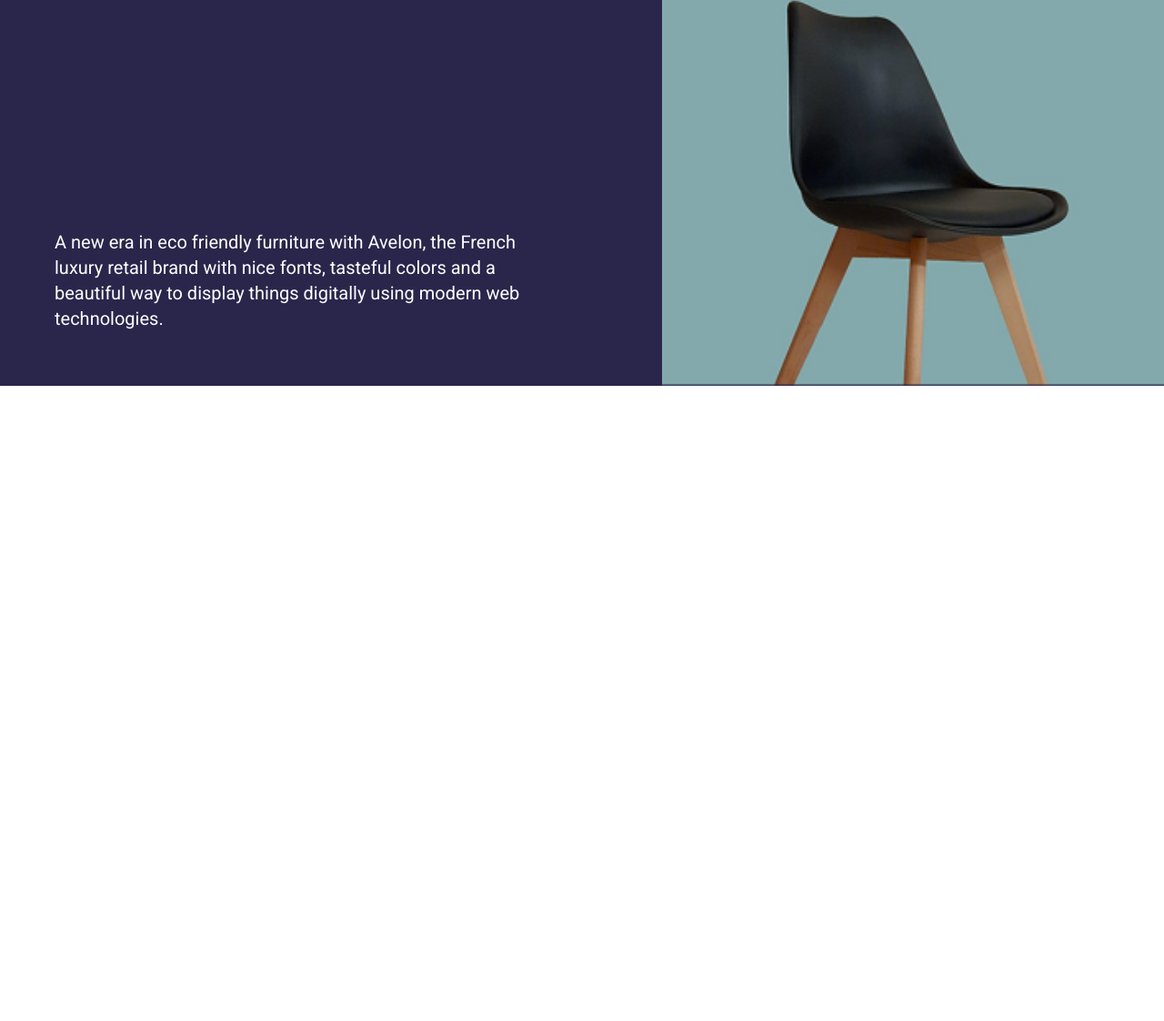
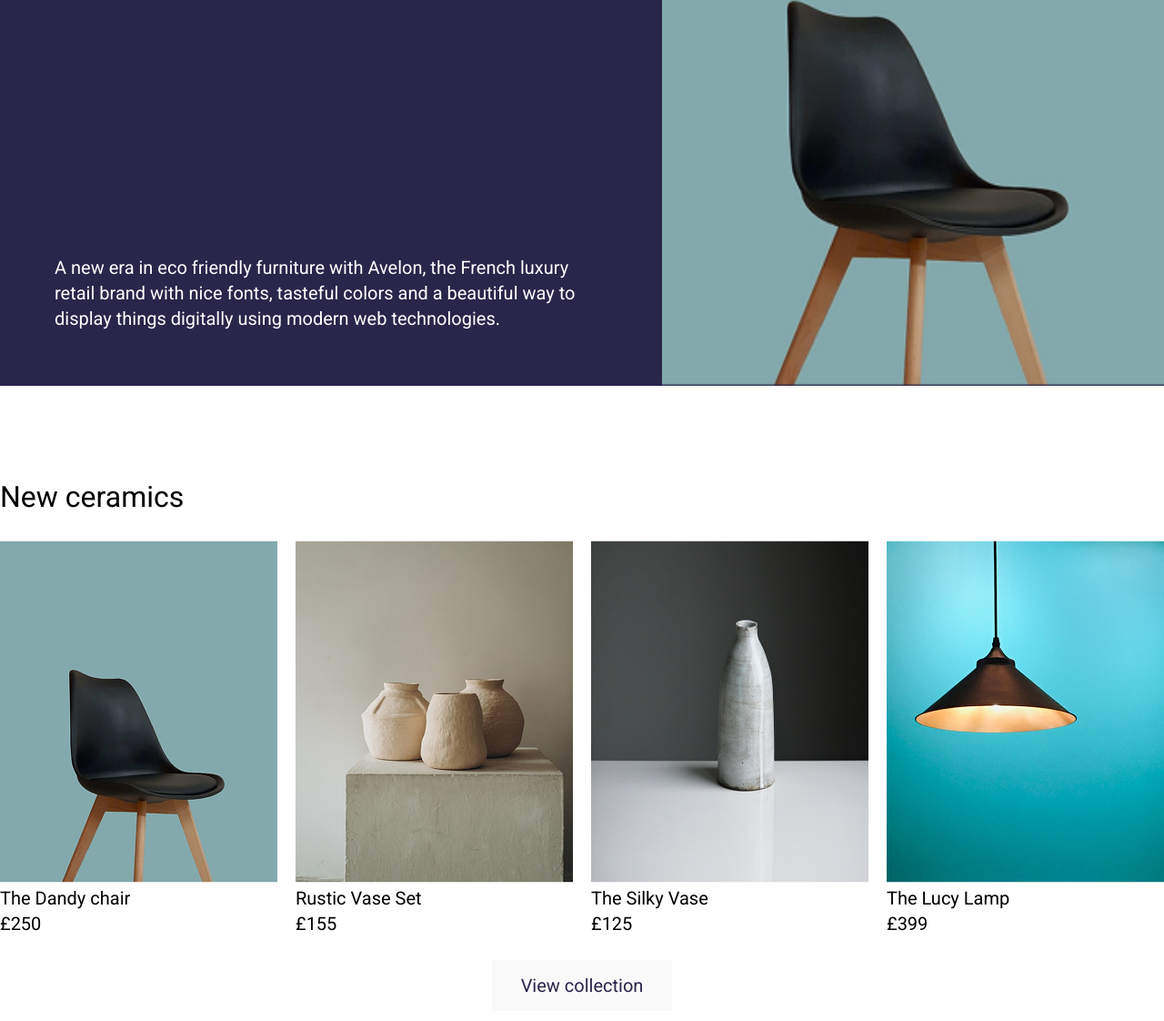
Before and after one commit to An72ty/Avion_, a plain HTML site: page index.html in a window 1280 px wide. Shown: the part 359-1481 px from the top of the page at 91% size. Before the commit the page ends 808 px from the top, so only its background shows below. Drawn offline with Linux system fonts and the light colour scheme.

Commit message:
added shop section

```diff
--- a/css/styles.css
+++ b/css/styles.css
@@ -1,6 +1,10 @@
 body {
     margin-left: calc(50% - 720px);
     margin-right: calc(50% - 720px);
+}
+
+main {
+    padding: 0px 80px 0px 80px;
 }
 
 #logo, .nav-item, h1, p {
@@ -14,8 +18,16 @@ body {
     font-size: 20px;
 }
 
+a {
+    text-decoration: none;
+}
+
 h1 {
     font-size: 32px;
+}
+
+.sep {
+    margin-top: 100px;
 }
 
 
@@ -63,7 +75,7 @@ nav {
 
 #brand {
     background: #2A254B url("/images/chair.png") no-repeat right / contain;
-    margin: 25px 80px;
+    margin: 25px 0px;
     padding: 60px 48% 60px 60px;
     height: 70vh;
     display: flex;
@@ -78,7 +90,6 @@ nav {
 .btn {
     border: none;
     padding: 16px 32px;
-    color: #ffffff;
     font-family: Roboto;
     font-weight: 400;
     font-size: 20px;
@@ -86,16 +97,40 @@ nav {
     letter-spacing: 0%;
     flex: auto;
     transition: 200ms;
+    /* display: block; */
+    text-align: center;
 }
 
 .btn.primary:hover {
     box-shadow:0 0 20px #9186db;
 }
 
+.btn.secondary:hover {
+    box-shadow:0 0 20px #aaaaaa;
+}
+
 .primary {
+    color: #ffffff;
     background-color: #F9F9F926;
+}
+
+.secondary {
+    color: #2A254B;
+    background-color: #F9F9F9;
 }
 
 p.brand {
     margin-top: auto;
 }
+
+.shop {
+    margin: 25px 0px;
+    display: flex;
+    gap: 40px 20px;
+    flex-wrap: wrap;
+    justify-content: space-between;
+}
+
+.shop-btn {
+    margin: auto;
+}
--- a/index.html
+++ b/index.html
@@ -31,12 +31,36 @@
         <section id="brand">
             <h1 class="white">The furniture brand for the future, with timeless designs</h1>
             <div>
-                <button class="btn primary">View collection</button>
+                <a href="" class="btn primary">View collection</a>
             </div>
             <p class="white brand">A new era in eco friendly furniture with Avelon, the French luxury retail brand
                 with nice fonts, tasteful colors and a beautiful way to display things digitally
                 using modern web technologies.</p>
         </section>
+        <h1 class="sep">New ceramics</h1>
+        <section class="shop">
+            <div class="shop-item">
+                <img src="images/chair.png" alt="Chair image" class="shop-item-preview">
+                <p>The Dandy chair</p>
+                <p>£250</p>
+            </div>
+            <div class="shop-item">
+                <img src="images/vase_set.png" alt="Chair image" class="shop-item-preview">
+                <p>Rustic Vase Set</p>
+                <p>£155</p>
+            </div>
+            <div class="shop-item">
+                <img src="images/vase.png" alt="Chair image" class="shop-item-preview">
+                <p>The Silky Vase</p>
+                <p>£125</p>
+            </div>
+            <div class="shop-item">
+                <img src="images/lamp.png" alt="Chair image" class="shop-item-preview">
+                <p>The Lucy Lamp</p>
+                <p>£399</p>
+            </div>
+            <div class="shop-btn"><a href="" class="btn secondary">View collection</a></div>
+        </section>
     </main>
     <script src="script.js"></script>
 </body>
```
